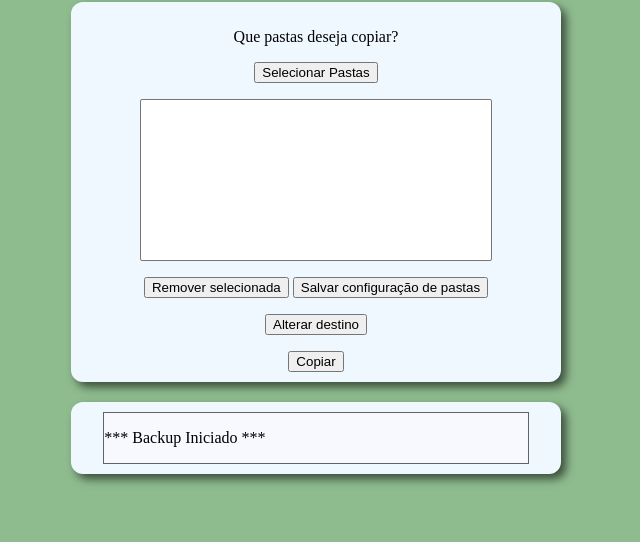
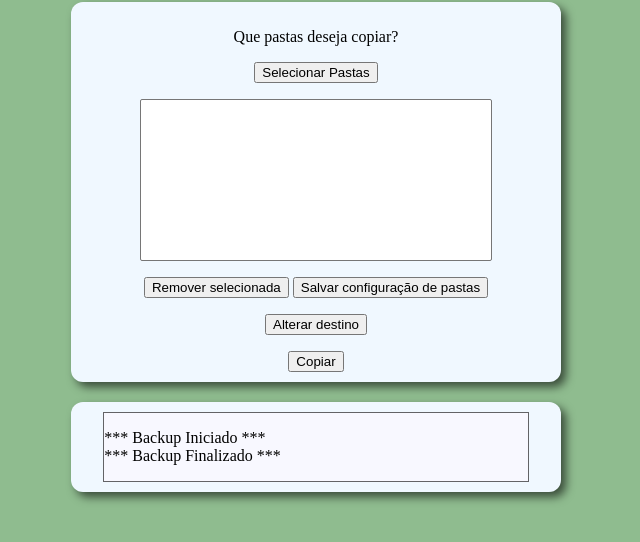
Before and after one commit to ThaisMap/electron-backup, an Electron app: page index.html in a window 800 px wide. Both pictures are taken after a click on the button "Copiar". Shown: the part 64-606 px from the top of the page, without its empty margins (84-724 px from the left). Drawn offline with Linux system fonts and the light colour scheme; no server answers.

Commit message:
aviso de backup terminado

```diff
--- a/index.html
+++ b/index.html
@@ -2,7 +2,7 @@
 
 <head>
   <meta charset="UTF-8" />
-  <title>Hello World!</title>
+  <title>Backupeando!</title>
   <link rel="stylesheet" href="estilo.css" />
   <meta http-equiv="Content-Security-Policy" content="script-src 'self' 'unsafe-inline';" />
   <script src="src/script.js" defer></script>
--- a/src/script.js
+++ b/src/script.js
@@ -37,12 +37,13 @@ function exibirOrigens() {
   }
 }
 
-function copiar() {
+async function copiar() {
   log.innerHTML = '';
   incluirLog('*** Backup Iniciado ***');
-  pastas.forEach((pasta) => {
-    fazerBackup(pasta);
-  });
+  for (const pasta of pastas) {
+    await fazerBackup(pasta);
+  }
+  incluirLog('*** Backup Finalizado ***');
 }
 
 function incluirLog(texto) {
@@ -59,18 +60,12 @@ async function fazerBackup(folderName) {
 
   let { res, err } = await alumna({
     src: folderName,
-
     dest: destinoComRoot,
-
     // (OPTIONAL) Default to 'true'
     recursive: true,
-
     // (OPTIONAL) Default to 'true'
     // Delete in dest the non-existent files in src
     delete: false,
-
-    // (OPTIONAL) Array with files and folders not to reflect
-    // exclude: ['skip-this-file.txt', 'skip/this/directory'],
   });
 
   if (err) incluirLog(err);
```
